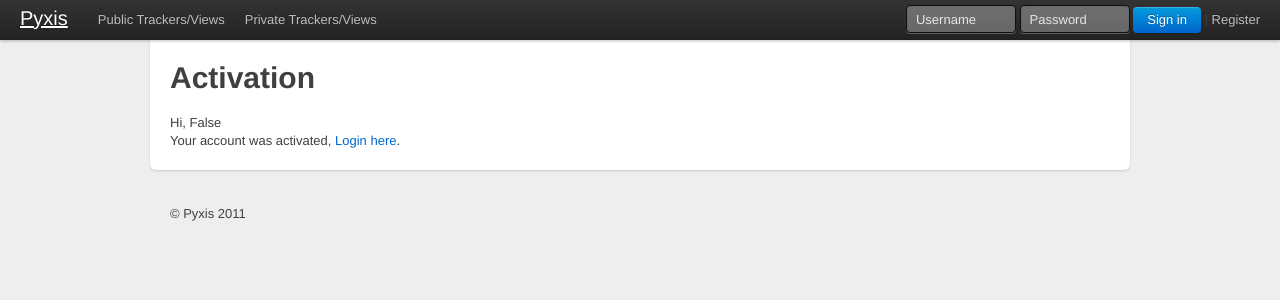
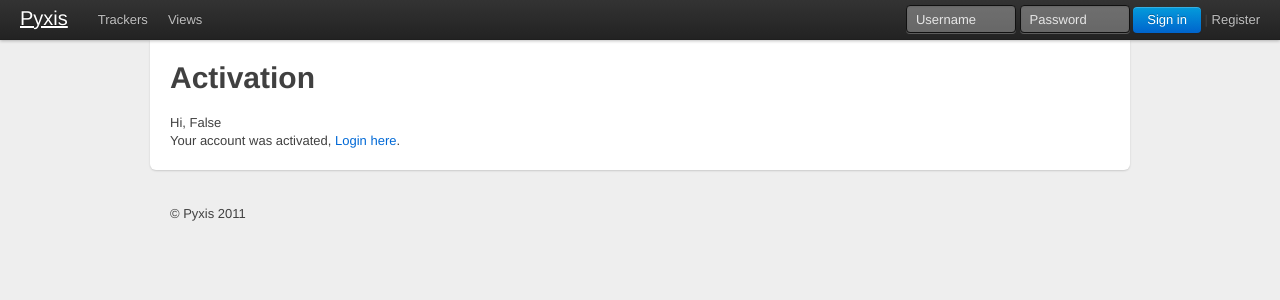
Before and after one commit to CEduStartup/Pyxis, a Django app: page /accounts/activate/1/ in a window 1280 px wide. Shown: the top 300 px of the page. Run offline with Django 3.2, Linux system fonts and the light colour scheme; parts of the project's set-up code (start-up, migrations or seed data) failed here and were passed over; some libraries are stand-ins or nearby versions.

Commit message:
Added Views link

```diff
--- a/webui/frontend/views/views.py
+++ b/webui/frontend/views/views.py
@@ -48,6 +48,8 @@ def view(request, id):
         'end': view.end,
     })
 
+    print '!!!!!!!!!!!!\n\n ', values_id_name_list, '\n!!!!!!!!\n\n'
+
     return {'tracker': tracker, 'options': options,
             'tracker_values': values_id_name_list,
             'aggregation_methods': METHOD_CHOICES}
--- a/webui/templates/frontend/layout.html
+++ b/webui/templates/frontend/layout.html
@@ -22,8 +22,8 @@
         <div class="container-fluid">
           <a class="brand" href="/">Pyxis</a>
           <ul class="nav">
-            <li><a href="/trackers/">Public Trackers/Views</a></li>
-            <li><a href="/trackers/my/#">Private Trackers/Views</a></li>
+            <li><a href="/trackers/">Trackers</a></li>
+            <li><a href="/views">Views</a></li>
           </ul>
           {% if user.is_authenticated %}
           <p class="pull-right">
```
